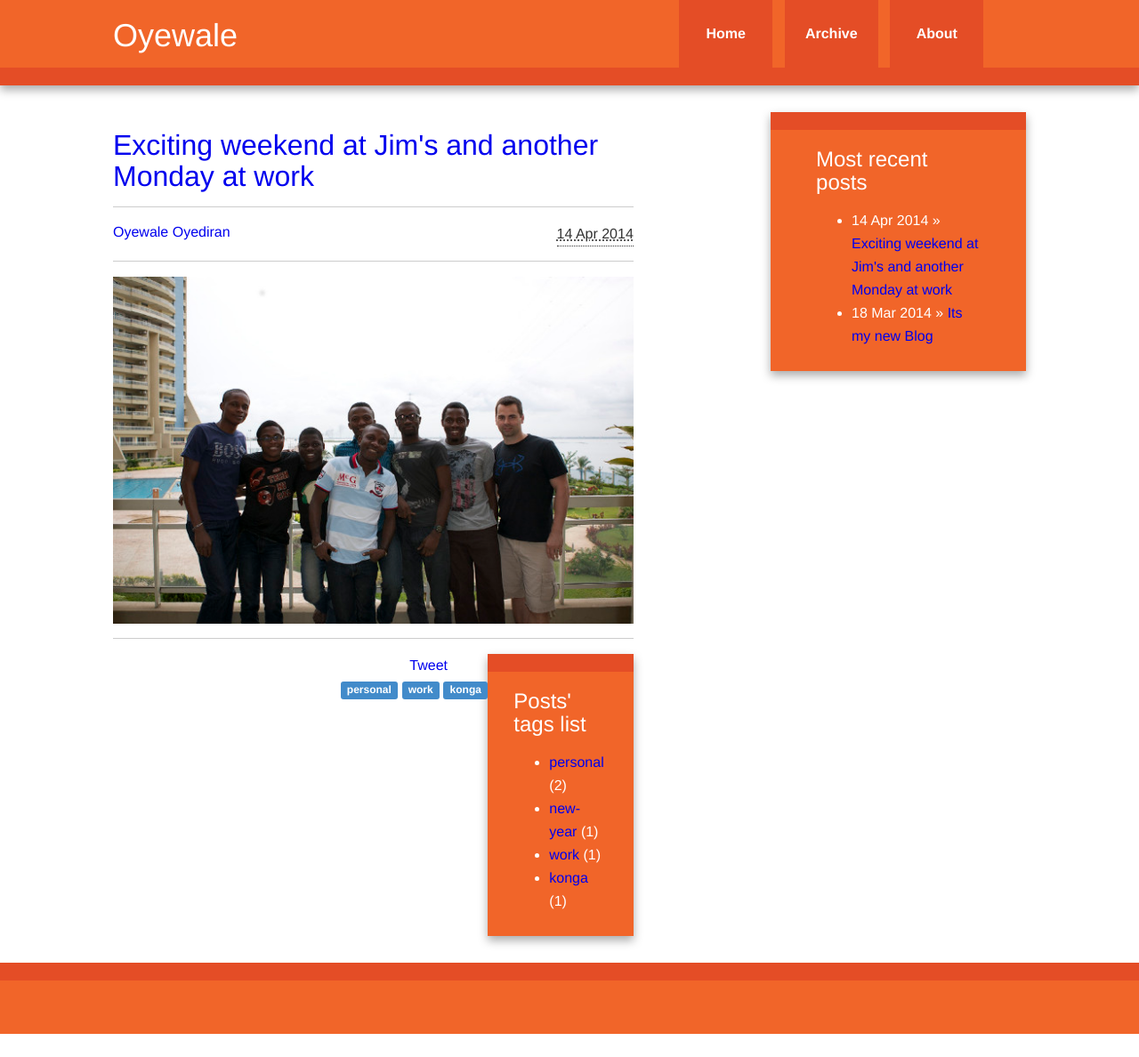
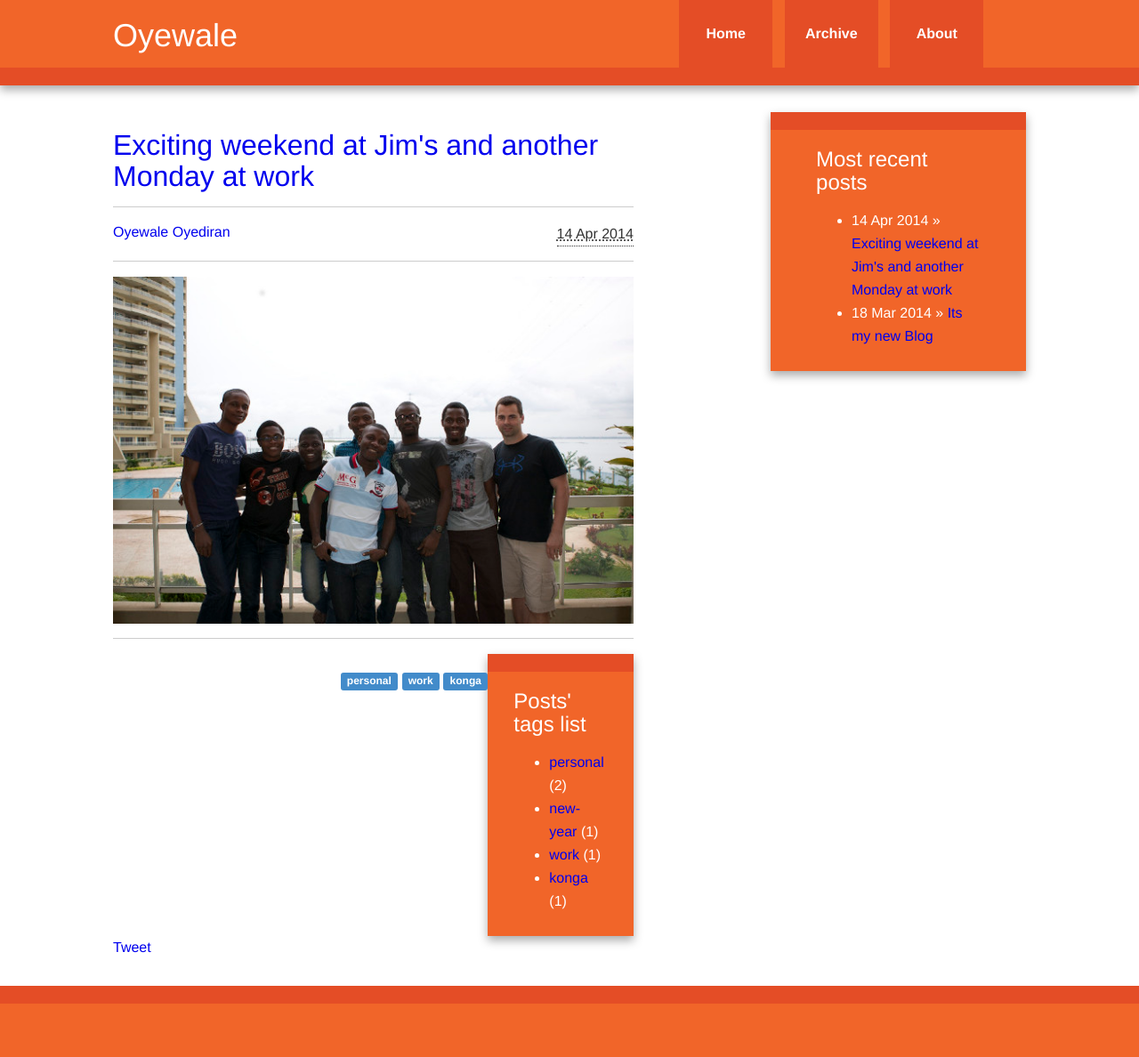
Before and after one commit to waleoyediran/waleoyediran.github.io, a Jekyll site: the page built from index.html, in a window 1280 px wide. Shown: the whole page at 89% size. Built offline with Jekyll 4.4.1, drawn with Linux system fonts in a browser that asks for light colours; nearby versions of some CDN libraries; Markdown is read by kramdown in place of the engine named in the settings; the list of posts is cut into pages by our own code; comment, search, counter and statistics services are not loaded; before the commit the page ends 1162 px from its top, so only the background shows below that.

Commit message:
Disqus fixes

```diff
--- a/_includes/post-article.html
+++ b/_includes/post-article.html
@@ -33,6 +33,14 @@
         {{ content }}
     </section>
 
+    <div class="row tags">
+        <span class="entry-tags">
+			{% for tag in post.tags %}
+			<a href="/tag#{{ tag }}" rel="tag"><span class="label label-primary">{{ tag }}</span></a>
+			{% endfor %}
+		</span>
+    </div>
+
 	<footer class="end-of-post">
                 <g:plusone size="medium" href="{{ site.url }}{{ post.url }}"></g:plusone>
                 <a href="https://twitter.com/share" class="twitter-share-button"
@@ -44,11 +52,6 @@
                      data-layout="button_count" data-action="like" data-show-faces="true" data-share="true">
 
                 </div>
-		<span class="entry-tags">
-			{% for tag in post.tags %}
-			<a href="/tag#{{ tag }}" rel="tag"><span class="label label-primary">{{ tag }}</span></a>
-			{% endfor %}
-		</span>
 	</footer>
 </article>
 
```
